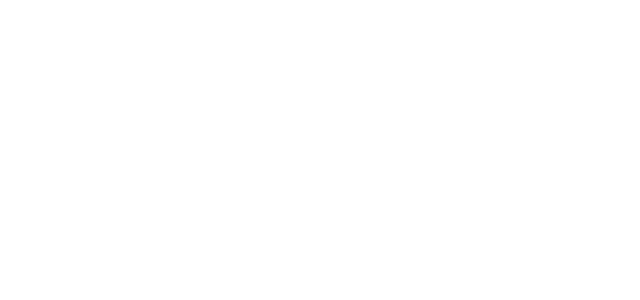
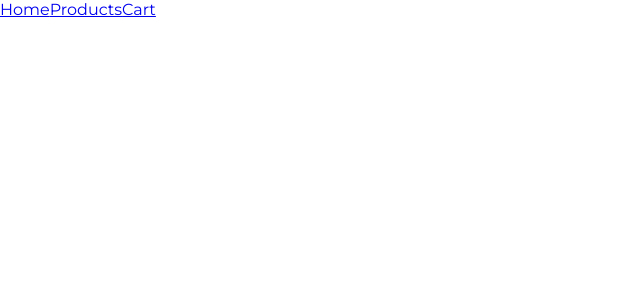
Before and after one commit to OndraSvec/shopping-cart, a React (Vite) app: page / in a window 1280 px wide. Shown: the top 300 px of the page, without its empty margins (0-640 px from the left). Built offline with nearby package versions, Linux system fonts and the light colour scheme.

Commit message:
Add NavBar component

```diff
--- a/src/components/Layout.jsx
+++ b/src/components/Layout.jsx
@@ -1,7 +1,9 @@
 import { Outlet } from "react-router-dom";
+import Navbar from "./Navbar";
 
 const Layout = () => (
   <>
+    <Navbar />
     <main>
       <Outlet />
     </main>
--- /dev/null
+++ b/src/components/Navbar.jsx
@@ -0,0 +1,11 @@
+import { NavLink } from "react-router-dom";
+
+const Navbar = () => (
+  <nav className="navBar">
+    <NavLink to="/">Home</NavLink>
+    <NavLink to="products">Products</NavLink>
+    <NavLink to="cart">Cart</NavLink>
+  </nav>
+);
+
+export default Navbar;
```
